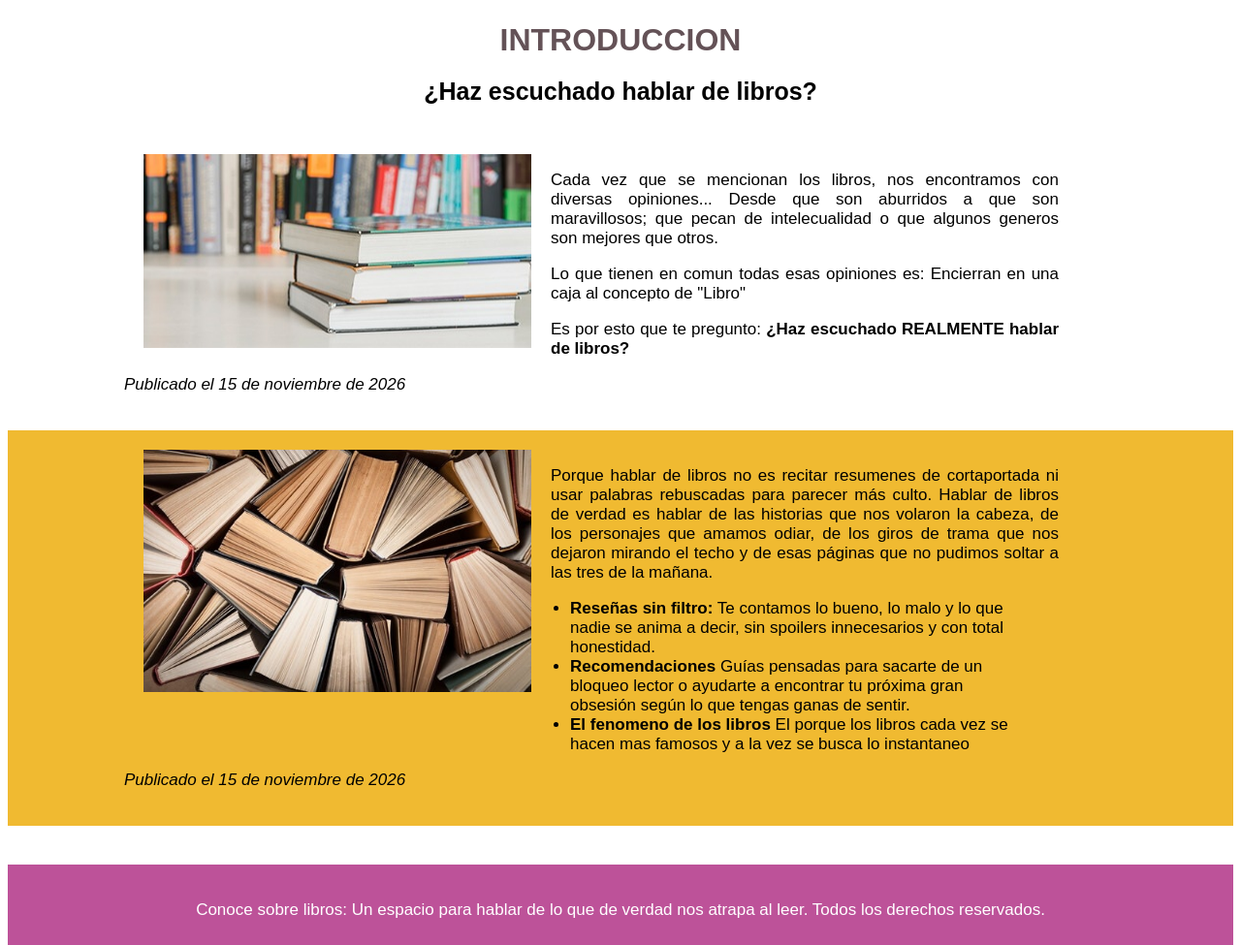
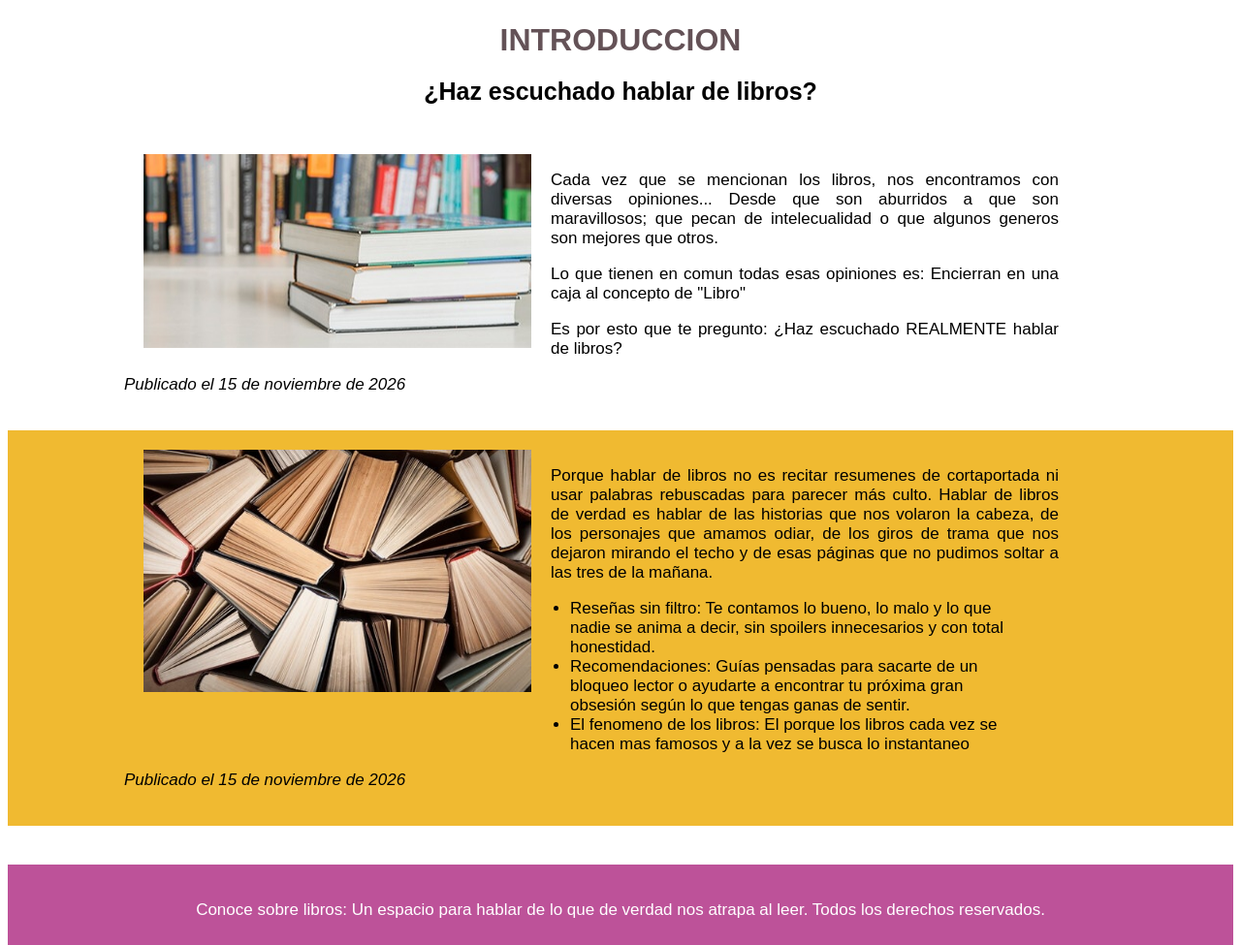
Before and after one commit to MaleAZh/TRABAJO-PR-CTICO-FINAL-DESARROLLO-WEB, a plain HTML site: page index.html in a window 1280 px wide. Shown: the part 333-1308 px from the top of the page at 97% size. Drawn offline with Linux system fonts and the light colour scheme.

Commit message:
saco strong

```diff
--- a/index.html
+++ b/index.html
@@ -27,7 +27,7 @@
                 <div class="contenido"><img src="imagenes/WhatsApp Image 2026-11-17 at 17.58.18.jpeg" width="400px" height="200px" alt="Imagen"/>
                 <p>Cada vez que se mencionan los libros, nos encontramos con diversas opiniones... Desde que son aburridos a que son maravillosos; que pecan de intelecualidad o que algunos generos son mejores que otros.</p>
                 <p>Lo que tienen en comun todas esas opiniones es: Encierran en una caja al concepto de "Libro" </p>
-                <p>Es por esto que te pregunto: <strong> ¿Haz escuchado REALMENTE hablar de libros? </strong></p>
+                <p>Es por esto que te pregunto:  ¿Haz escuchado REALMENTE hablar de libros? </p>
                 <p><em>Publicado el 15 de noviembre de 2026</em></p>
                 </div>
             </article>
@@ -37,9 +37,9 @@
              <div class="contenido"><img src="imagenes/libros.jpg" width="400px" height="250px" alt="Imagen"/>
                 <p>Porque hablar de libros no es recitar resumenes de cortaportada ni usar palabras rebuscadas para parecer más culto. Hablar de libros de verdad es hablar de las historias que nos volaron la cabeza, de los personajes que amamos odiar, de los giros de trama que nos dejaron mirando el techo y de esas páginas que no pudimos soltar a las tres de la mañana.</p>
 
-                <ul>  <li><strong>Reseñas sin filtro:</strong> Te contamos lo bueno, lo malo y lo que nadie se anima a decir, sin spoilers innecesarios y con total honestidad.</li>
-        <li><strong>Recomendaciones</strong> Guías pensadas para sacarte de un bloqueo lector o ayudarte a encontrar tu próxima gran obsesión según lo que tengas ganas de sentir.</li>
-                <li><strong>El fenomeno de los libros</strong> El porque los libros cada vez se hacen mas famosos y a la vez se busca lo instantaneo </li> </ul>
+                <ul>  <li>Reseñas sin filtro: Te contamos lo bueno, lo malo y lo que nadie se anima a decir, sin spoilers innecesarios y con total honestidad.</li>
+        <li>Recomendaciones: Guías pensadas para sacarte de un bloqueo lector o ayudarte a encontrar tu próxima gran obsesión según lo que tengas ganas de sentir.</li>
+                <li>El fenomeno de los libros: El porque los libros cada vez se hacen mas famosos y a la vez se busca lo instantaneo </li> </ul>
         <p><em>Publicado el 15 de noviembre de 2026</em></p>
                 </div>
             </article>
```
